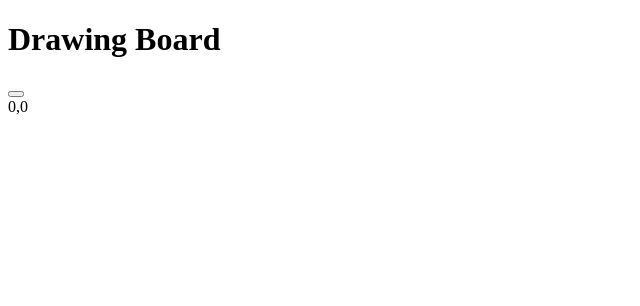
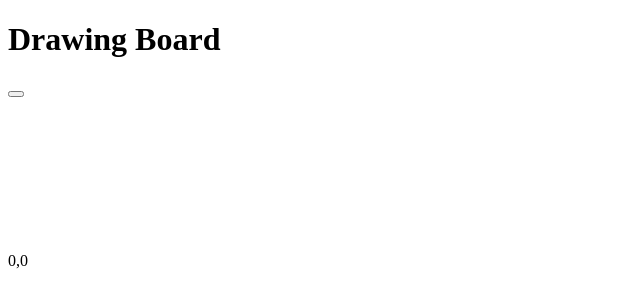
Before and after one commit to istvan-antal/drawingboard, a React app: page / in a window 1280 px wide. Shown: the top 306 px of the page, without its empty margins (0-640 px from the left). Built offline with nearby package versions, Linux system fonts and the light colour scheme; the HTML template or start-up script is replaced by a standard one.

Commit message:
Rectangle placement

```diff
--- a/main.ts
+++ b/main.ts
@@ -22,7 +22,7 @@ function createWindow() {
     mainWindow.loadURL('file://' + __dirname + '/app.html');
 
     // Open the DevTools.
-    //mainWindow.webContents.openDevTools({ detach: true });
+    mainWindow.webContents.openDevTools({ detach: true });
 
     // Emitted when the window is closed.
     mainWindow.on('closed', function() {
--- a/src/App.tsx
+++ b/src/App.tsx
@@ -35,7 +35,7 @@ export class App extends React.Component<ComponentProps, ComponentState> {
         return (
             <div className="window">
                 <TitleBar/>
-                <Canvas onmousemove={this.onMouseMove.bind(this)}/>
+                <Canvas onmousemove={this.onMouseMove.bind(this)}  targetX={this.state.targetX} targetY={this.state.targetY}/>
                 <Footer targetX={this.state.targetX} targetY={this.state.targetY}/>
             </div>
         );
--- a/src/Canvas.tsx
+++ b/src/Canvas.tsx
@@ -1,10 +1,40 @@
 import React = require('react');
 
-export class Canvas extends React.Component<{ onmousemove: any }, {}> {
+interface ComponentProps {
+    onmousemove: any,
+    targetX: number,
+    targetY: number
+}
+
+export class Canvas extends React.Component<ComponentProps, { stuff: any }> {
+    constructor(props, context) {
+        super(props, context);
+        this.state = {
+            stuff: [ ]
+        };
+    }
+    handleClick() {
+        const newState = Object.assign({}, this.state);
+        newState.stuff.push({
+            type: 'rect',
+            props: {
+                y: this.props.targetY,
+                x: this.props.targetX,
+                width: "50",
+                height: "30",
+                fill: "#000"
+            }
+        });
+        this.setState(newState);
+    }
     render() {
+        const stuff = this.state.stuff.map((item, index) => {
+            return React.createElement(item.type, Object.assign({}, item.props, { key: index }));
+        });
         return (
-            <div onMouseMove={this.props.onmousemove} className="window-content">
-            </div>
+            <svg onMouseMove={this.props.onmousemove} onClick={this.handleClick.bind(this)} className="window-content">
+                {stuff}
+            </svg>
         );
     }
 }
```
